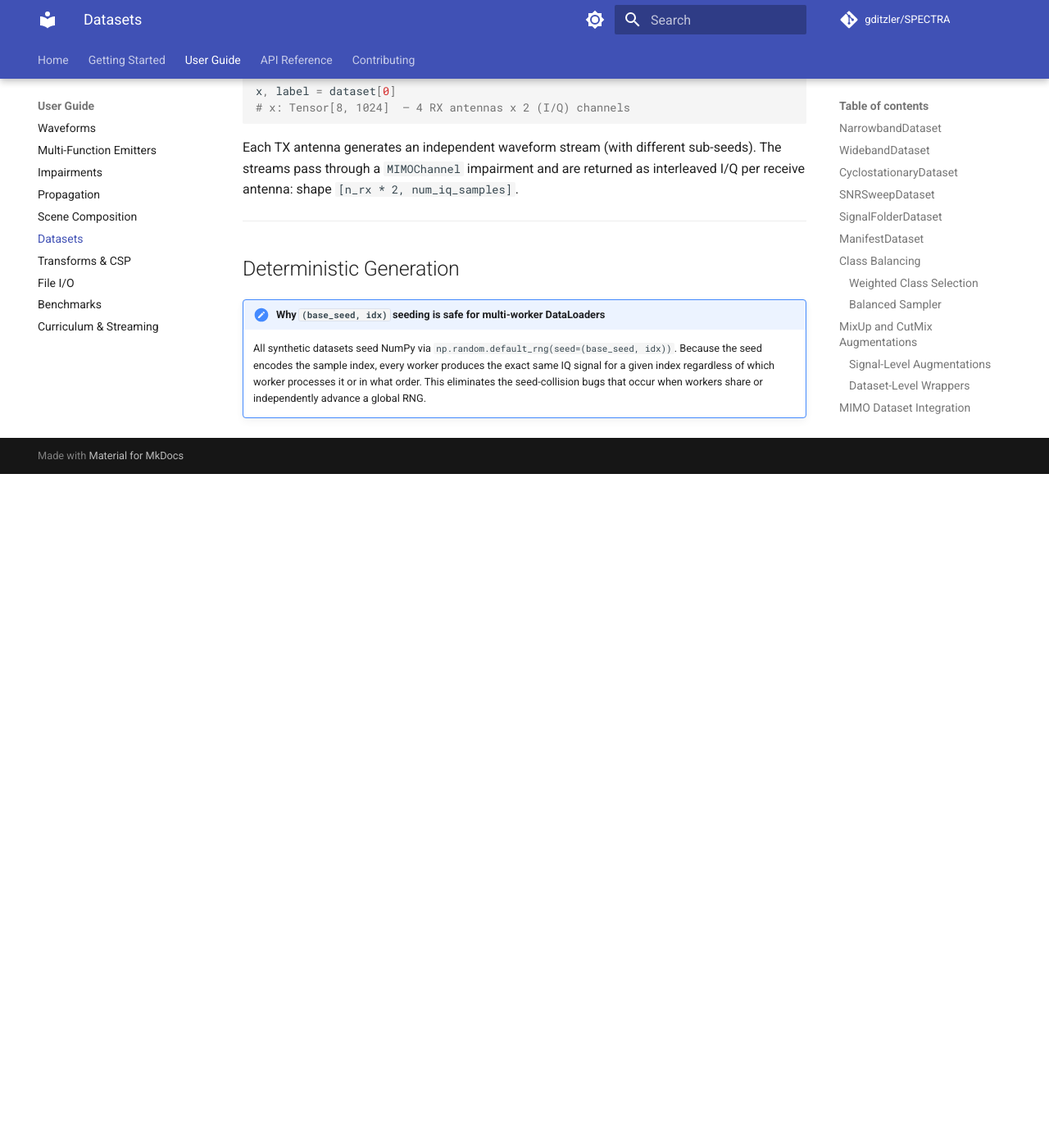
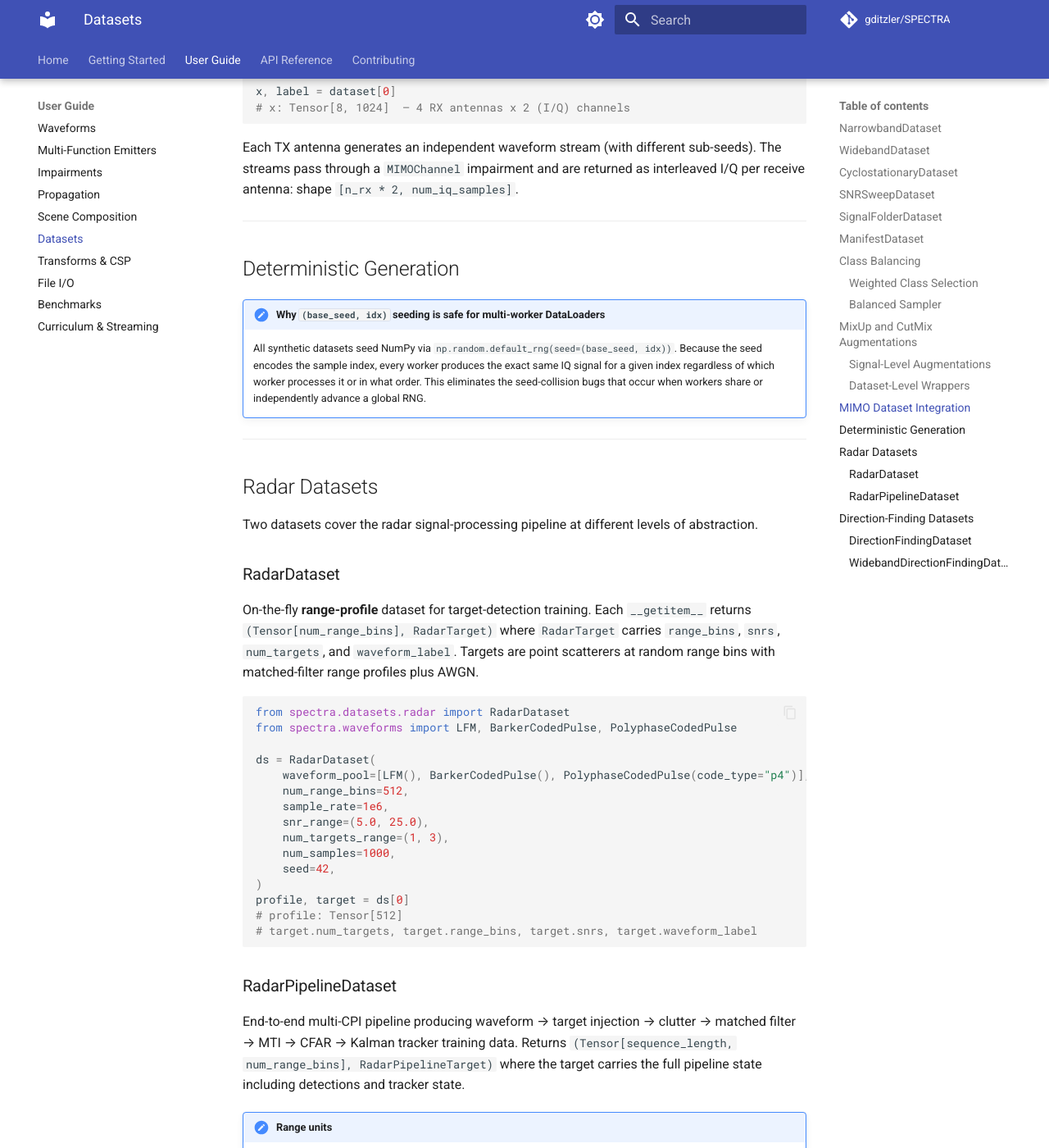
Before and after one commit to gditzler/SPECTRA, an MkDocs documentation site: the page built from docs/user-guide/datasets.md, in a window 1280 px wide and 1400 px high, scrolled down 5799 px. Shown: the whole window at 82% size. Built offline with MkDocs 1.6.1 and Material for MkDocs 9.7.7, drawn with Linux system fonts in a browser that asks for light colours; comment, search, counter and statistics services are not loaded; before the commit the page ends 6377 px from its top, so only the background shows below that; some of the changed text lies outside the part shown.

Commit message:
docs: add radar and direction-finding datasets to user guide
Co-Authored-By: Claude Opus 4.7 (1M context) <noreply@anthropic.com>

````diff
--- a/docs/user-guide/datasets.md
+++ b/docs/user-guide/datasets.md
@@ -278,3 +278,146 @@ Each TX antenna generates an independent waveform stream (with different sub-see
     IQ signal for a given index regardless of which worker processes it or in what
     order. This eliminates the seed-collision bugs that occur when workers share
     or independently advance a global RNG.
+
+---
+
+## Radar Datasets
+
+Two datasets cover the radar signal-processing pipeline at different
+levels of abstraction.
+
+### RadarDataset
+
+On-the-fly **range-profile** dataset for target-detection training. Each
+`__getitem__` returns `(Tensor[num_range_bins], RadarTarget)` where
+`RadarTarget` carries `range_bins`, `snrs`, `num_targets`, and
+`waveform_label`. Targets are point scatterers at random range bins with
+matched-filter range profiles plus AWGN.
+
+```python
+from spectra.datasets.radar import RadarDataset
+from spectra.waveforms import LFM, BarkerCodedPulse, PolyphaseCodedPulse
+
+ds = RadarDataset(
+    waveform_pool=[LFM(), BarkerCodedPulse(), PolyphaseCodedPulse(code_type="p4")],
+    num_range_bins=512,
+    sample_rate=1e6,
+    snr_range=(5.0, 25.0),
+    num_targets_range=(1, 3),
+    num_samples=1000,
+    seed=42,
+)
+profile, target = ds[0]
+# profile: Tensor[512]
+# target.num_targets, target.range_bins, target.snrs, target.waveform_label
+```
+
+### RadarPipelineDataset
+
+End-to-end multi-CPI pipeline producing waveform → target injection →
+clutter → matched filter → MTI → CFAR → Kalman tracker training data.
+Returns `(Tensor[sequence_length, num_range_bins], RadarPipelineTarget)`
+where the target carries the full pipeline state including detections
+and tracker state.
+
+!!! note "Range units"
+    `ConstantVelocity` (and other trajectory models) express `initial_range`
+    and `velocity` in **range-bin units**, not metres. Scale accordingly.
+
+```python
+from spectra.datasets.radar_pipeline import RadarPipelineDataset
+from spectra.targets.trajectory import ConstantVelocity
+from spectra.waveforms import LFM
+
+ds = RadarPipelineDataset(
+    waveform_pool=[LFM()],
+    trajectory_pool=[ConstantVelocity(initial_range=128, velocity=5, dt=1e-3)],
+    num_range_bins=256,
+    sample_rate=1e6,
+    pulses_per_cpi=16,
+    sequence_length=4,
+    apply_mti=True,
+    cfar_type="ca",
+    num_samples=500,
+    seed=0,
+)
+iq, target = ds[0]
+# iq: Tensor[4, 256]  — sequence_length CPIs × num_range_bins
+# target.kf_states, target.detections, target.true_ranges, ...
+```
+
+---
+
+## Direction-Finding Datasets
+
+### DirectionFindingDataset
+
+Snapshot-matrix dataset for narrowband DoA-estimation training. Returns
+`(Tensor[num_elements, 2, num_snapshots], DirectionFindingTarget)` where
+the last two dimensions are I and Q channels and `DirectionFindingTarget`
+carries `azimuths`, `elevations`, and `num_sources`.
+
+```python
+from spectra.arrays import ula
+from spectra.datasets.direction_finding import DirectionFindingDataset
+from spectra.waveforms import QPSK
+
+array = ula(num_elements=8, spacing=0.5, frequency=1e9)
+ds = DirectionFindingDataset(
+    array=array,
+    signal_pool=[QPSK()],
+    num_signals=2,
+    num_snapshots=128,
+    sample_rate=1e6,
+    snr_range=(10.0, 20.0),
+    num_samples=1000,
+    seed=0,
+)
+snapshot, target = ds[0]
+# snapshot: Tensor[8, 2, 128]  — elements × {I,Q} × snapshots
+# target.num_sources, target.azimuths, target.elevations
+```
+
+**Note:** `default_collate` cannot batch `DirectionFindingTarget` directly —
+pass a custom `collate_fn`:
+
+```python
+from torch.utils.data import DataLoader
+
+def collate_fn(batch):
+    return torch.stack([x for x, _ in batch]), [t for _, t in batch]
+
+loader = DataLoader(ds, batch_size=8, collate_fn=collate_fn)
+```
+
+### WidebandDirectionFindingDataset
+
+Joint wideband spectrum + DoA dataset where each source occupies a
+distinct sub-band. Each source must be at least `min_freq_separation` Hz
+apart in frequency; angular separation can also be enforced via
+`min_angular_separation` (radians). Returns
+`(Tensor[num_elements, 2, num_snapshots], WidebandDFTarget)`.
+
+```python
+from spectra.arrays import ula
+from spectra.datasets.wideband_df import WidebandDirectionFindingDataset
+from spectra.waveforms import BPSK, QPSK
+
+array = ula(num_elements=8, spacing=0.5, frequency=1e9)
+ds = WidebandDirectionFindingDataset(
+    array=array,
+    signal_pool=[BPSK(), QPSK()],
+    num_signals=3,
+    num_snapshots=256,
+    sample_rate=10e6,
+    capture_bandwidth=8e6,
+    snr_range=(5.0, 20.0),
+    num_samples=500,
+    seed=0,
+)
+snapshot, target = ds[0]
+# snapshot: Tensor[8, 2, 256]
+```
+
+See [Direction Finding](direction-finding.md) for the complete DoA
+estimation workflow that consumes these datasets.
````
